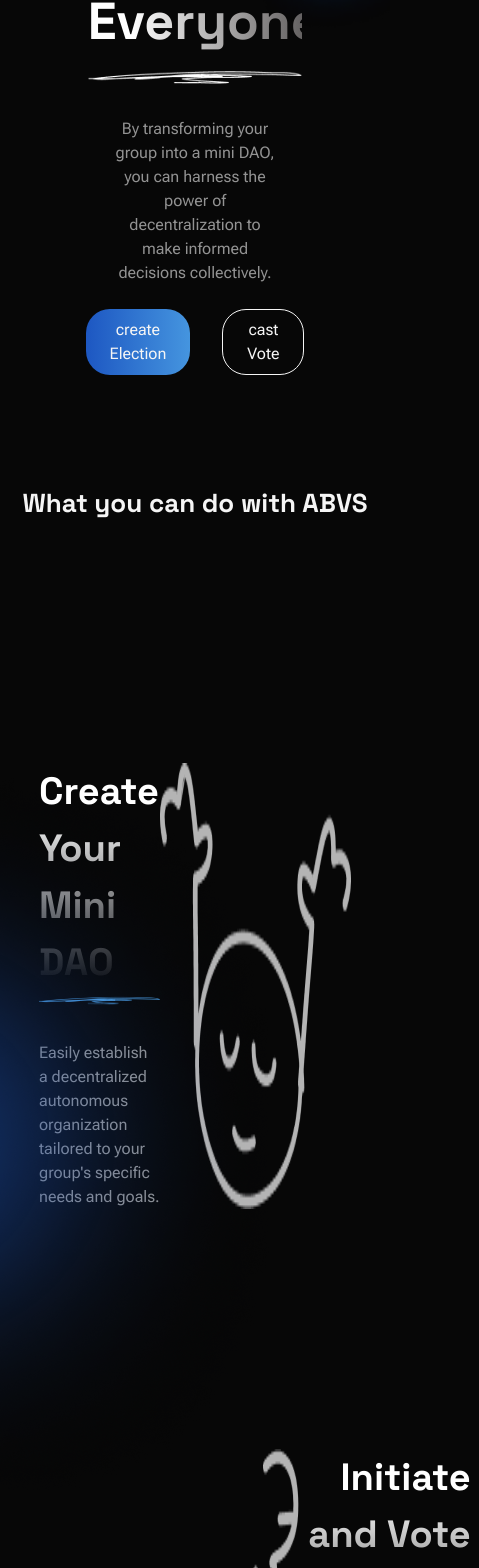
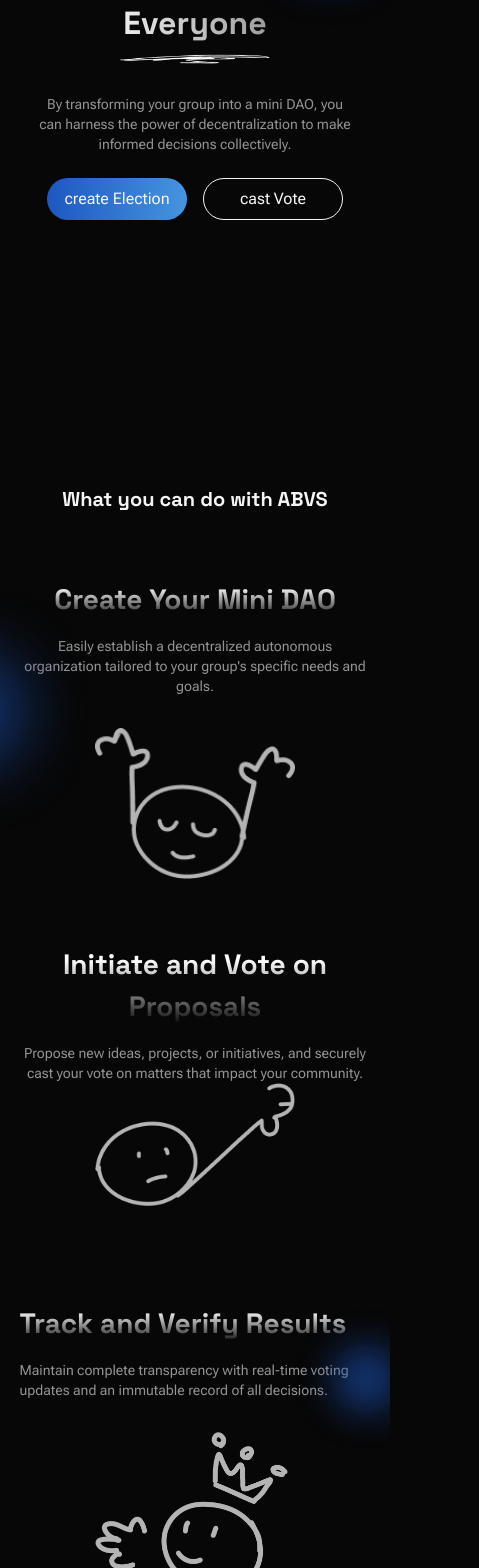
Before and after one commit to mowblox/auditable-blockchain-voting-system, a Next.js app in the folder frontend/: page / in a window 390 px wide. Shown: the part 416-1984 px from the top of the page, 479 px wide, since content can reach past the window. Built offline with nearby package versions, Linux system fonts and the light colour scheme.

Commit message:
landingPage responsiveness

```diff
--- a/frontend/src/app/page.tsx
+++ b/frontend/src/app/page.tsx
@@ -23,67 +23,79 @@ export default function Landing() {
         className="w-full h-auto object-cover absolute -z-10 opacity-85"
       />
       <div className="flex justify-center items-center h-[100vh]">
-        <div className="w-[55%] justify-center text-center">
-          <h2 className="font-space-grotesk font-bold text-[52px] gradient-text">
+        <div className="w-[90%] md:w-[70%] lg:w-[55%] justify-center text-center">
+          <h2 className="font-space-grotesk font-bold text-[32px] md:text-[42px] lg:text-[52px] gradient-text">
             Decentralized Democracy for Everyone
           </h2>
           <img
             src={underline.src}
             alt="underline"
-            className="w-[300px] mx-auto "
+            className="w-[150px] md:w-[200px] lg:w-[300px] mx-auto"
           />
-          <p className="w-[80%] m-auto mt-6 text-subtle-text">
+          <p className="w-[90%] md:w-[80%] m-auto mt-6 text-sm md:text-base lg:text-lg text-subtle-text">
             By transforming your group into a mini DAO, you can harness the
             power of decentralization to make informed decisions collectively.
           </p>
-          <div className="gap-8 flex justify-center mt-6">
-            <button className="py-2 px-6 rounded-3xl w-[180px] bg-gradient-to-r from-primary to-[#4595DF]">
+          <div className="gap-4 md:gap-6 lg:gap-8 flex justify-center mt-6">
+            <button className="py-2 px-4 md:py-2 md:px-6 rounded-3xl w-[140px] md:w-[160px] lg:w-[180px] bg-gradient-to-r from-primary to-[#4595DF] hover:from-[#4595DF] hover:to-primary cursor-pointer">
               create Election
             </button>
-            <button className="bg-dark border border-white py-2 px-6 rounded-3xl w-[180px]">
+            <button className="bg-dark border border-white py-2 px-4 md:py-2 md:px-6 rounded-3xl w-[140px] md:w-[160px] lg:w-[180px] hover:bg-[#939393] cursor-pointer">
               cast Vote
             </button>
           </div>
         </div>
       </div>
-      <div className="justify-center flex flex-col gap-60">
-        <h3 className="font-space-grotesk text-center font-bold text-[26px]">
+      <div className="justify-center flex flex-col gap-16 md:gap-40 lg:gap-60">
+        <h3 className="font-space-grotesk text-center font-bold text-[20px] md:text-[24px] lg:text-[26px]">
           What you can do with ABVS
         </h3>
 
         <div className="relative">
-          <img src={gradient.src} alt="gradient" className="absolute left-0" />
-          <div className="flex w-[80%] m-auto justify-between">
-            <div className="w-[50%]">
-              <h3 className="text-[38px] font-bold font-space-grotesk gradient-text-vertical">
+          <img
+            src={gradient.src}
+            alt="gradient"
+            className="absolute left-0 w-[100px] md:w-[150px] lg:w-auto"
+          />
+          <div className="flex flex-col text-center lg:flex-row lg:text-start w-[90%] lg:w-[80%] m-auto justify-between">
+            <div className="w-full lg:w-[50%] mb-8 lg:mb-0">
+              <h3 className="text-[28px] md:text-[32px] lg:text-[38px] font-bold font-space-grotesk gradient-text-vertical">
                 Create Your Mini DAO
               </h3>
               <img
                 src={blueUnderline.src}
                 alt="blue-underline"
-                className="w-[180px]"
+                className="w-[120px] hidden lg:block md:w-[150px] self-center lg:w-[180px]"
               />
-              <p className="text-subtle-text mt-8">
+              <p className="text-subtle-text mt-4 md:mt-6 lg:mt-8 text-sm md:text-base lg:text-lg">
                 Easily establish a decentralized autonomous organization
                 tailored to your group's specific needs and goals.
               </p>
             </div>
-            <img src={handsup.src} alt="handsup" />
+            <img
+              src={handsup.src}
+              alt="handsup"
+              className=" self-center w-[200px] md:w-[250px] lg:w-[300px]"
+            />
           </div>
         </div>
 
-        <div className="w-[80%] m-auto flex justify-between">
-          <img src={callout.src} alt="handsup" />
-          <div className="w-[55%] text-end relative">
-            <h3 className="text-[38px] font-bold font-space-grotesk gradient-text-vertical">
+        <div className="w-[90%] lg:w-[80%] m-auto flex flex-col-reverse lg:flex-row justify-between">
+          <img
+            src={callout.src}
+            alt="handsup"
+            className="self-center w-[200px] md:w-[250px] lg:w-[300px] mb-8 lg:mb-0"
+          />
+          <div className="w-full lg:w-[55%] text-end relative">
+            <h3 className="text-center text-[28px] md:text-[32px] lg:text-[38px] font-bold font-space-grotesk gradient-text-vertical">
               Initiate and Vote on Proposals
             </h3>
             <img
               src={blueUnderline.src}
               alt="blue-underline"
-              className="w-[180px] right-0 absolute"
+              className=" w-[120px] hidden lg:block md:w-[150px] lg:w-[180px] right-0 absolute"
             />
-            <p className="text-subtle-text mt-14">
+            <p className="text-center text-subtle-text mt-4 md:mt-10 lg:mt-14 text-sm md:text-base lg:text-lg">
               Propose new ideas, projects, or initiatives, and securely cast
               your vote on matters that impact your community.
             </p>
@@ -94,44 +106,56 @@ export default function Landing() {
           <img
             src={cardGradient.src}
             alt="gradient"
-            className="absolute right-0"
+            className="absolute right-0 w-[100px] md:w-[150px] lg:w-auto"
           />
-          <div className="flex w-[80%] m-auto justify-between">
-            <div className="w-[50%]">
-              <h3 className="text-[38px] font-bold font-space-grotesk gradient-text-vertical">
+          <div className="flex flex-col lg:flex-row w-[90%] lg:w-[80%] m-auto justify-between">
+            <div className="w-full lg:w-[50%] mb-8 lg:mb-0">
+              <h3 className="text-[28px] md:text-[32px] lg:text-[38px] font-bold font-space-grotesk gradient-text-vertical">
                 Track and Verify Results
               </h3>
               <img
                 src={blueUnderline.src}
                 alt="blue-underline"
-                className="w-[180px]"
+                className="w-[120px] hidden lg:block md:w-[150px] lg:w-[180px]"
               />
-              <p className="text-subtle-text mt-8">
+              <p className="text-subtle-text mt-4 md:mt-6 lg:mt-8 text-sm md:text-base lg:text-lg">
                 Maintain complete transparency with real-time voting updates and
                 an immutable record of all decisions.
               </p>
             </div>
-            <img src={king.src} alt="handsup" className="w-[20%]" />
+            <img
+              src={king.src}
+              alt="handsup"
+              className="self-center w-[200px] md:w-[250px] lg:w-[300px]"
+            />
           </div>
         </div>
 
         <div className="relative">
-          <img src={gradient2.src} alt="gradient" className="absolute left-0" />
-          <div className="flex w-[80%] m-auto justify-between border  border-primary rounded-3xl">
-            <div className="w-[55%] flex flex-col gap-4 py-28  pl-32">
-              <h3 className="text-[38px] font-bold font-space-grotesk gradient-text">
+          <img
+            src={gradient2.src}
+            alt="gradient"
+            className="absolute left-0 w-[100px] md:w-[150px] lg:w-auto"
+          />
+          <div className="flex flex-col lg:flex-row w-[90%] lg:w-[80%] m-auto justify-between border  border-primary rounded-3xl">
+            <div className="w-full lg:w-[55%] flex flex-col gap-4 py-14 md:py-20 lg:py-28 pl-6 md:pl-16 lg:pl-32">
+              <h3 className="text-[28px] md:text-[32px] lg:text-[38px] font-bold font-space-grotesk gradient-text">
                 More than just a voting platform
               </h3>
-              <p className="text-subtle-text">
+              <p className="text-subtle-text text-sm md:text-base lg:text-lg">
                 Propose new ideas, projects, or initiatives, and securely cast
                 your vote on matters that impact your community.
               </p>
-              <button className="py-4 px-6 rounded-3xl w-[180px] bg-gradient-to-r from-primary to-[#4595DF]">
+              <button className="py-2 md:py-4 px-4 md:px-6 rounded-3xl w-[140px] md:w-[160px] lg:w-[180px] bg-gradient-to-r from-primary to-[#4595DF] hover:from-[#a9bcce] hover:to-primary cursor-pointer">
                 Get started
               </button>
             </div>
             <div className="flex w-auto justify-end items-end">
-              <img src={smile.src} alt="smile" className="w-[60%]" />
+              <img
+                src={smile.src}
+                alt="smile"
+                className="w-[200px] md:w-[250px] lg:w-[300px]"
+              />
             </div>
           </div>
         </div>
```
